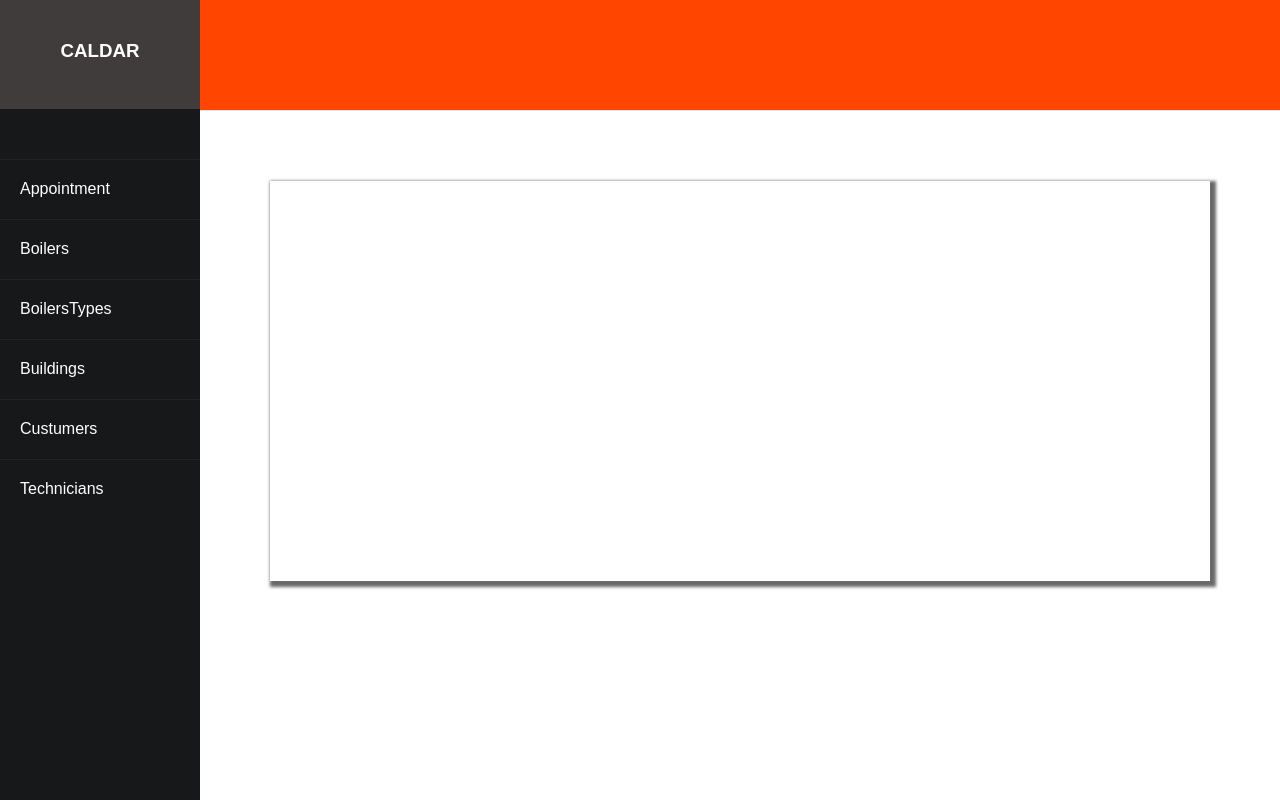
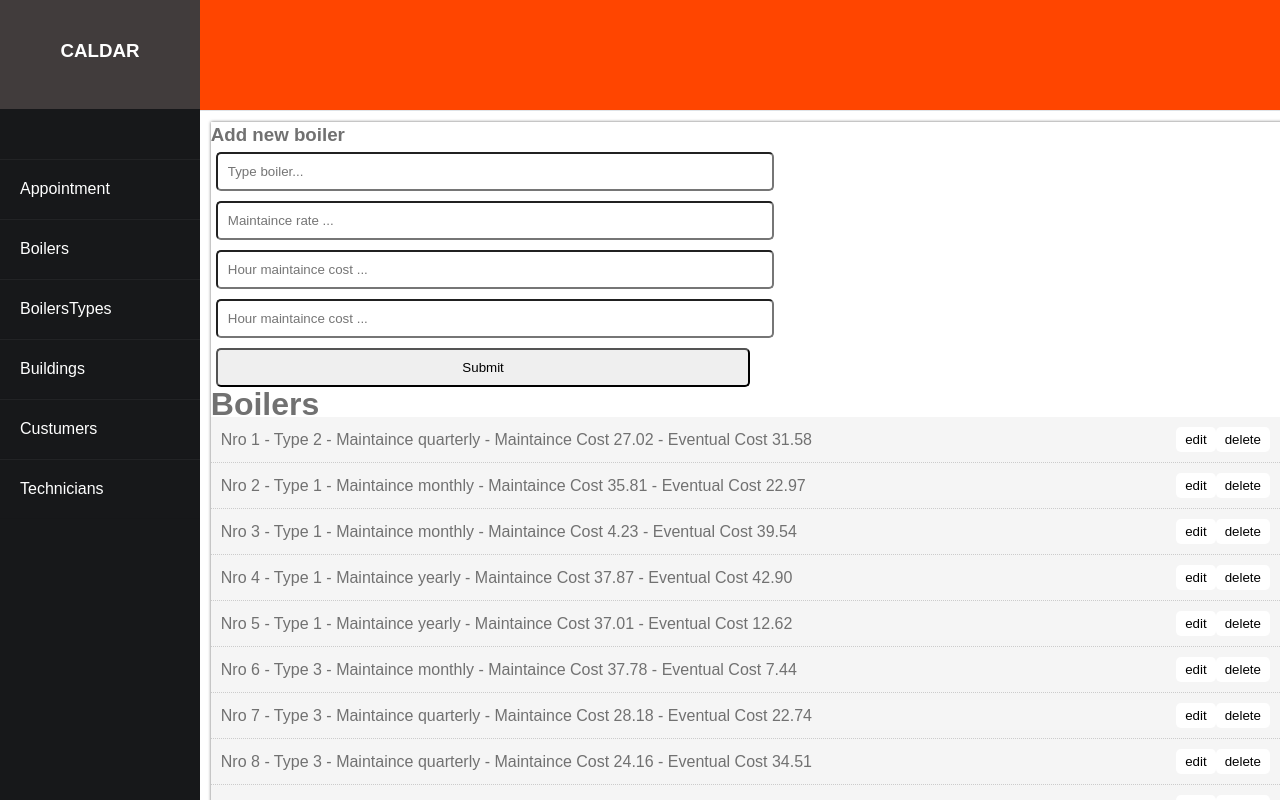
Before and after one commit to DavidArroyo92/caldar-m4-FE, a React (Create React App) app: page /boilers in a window 1280 px wide. Shown: the top 800 px of the page. Built offline with nearby package versions, Linux system fonts and the light colour scheme.

Commit message:
fist commit

```diff
--- a/package.json
+++ b/package.json
@@ -10,6 +10,7 @@
     "react-dom": "^17.0.1",
     "react-router-dom": "^5.2.0",
     "react-scripts": "4.0.1",
+    "uuid": "^8.3.2",
     "web-vitals": "^0.2.4"
   },
   "scripts": {
--- a/src/App.js
+++ b/src/App.js
@@ -1,38 +1,35 @@
-import React from 'react';
-import styles from './App.module.css';
-import Navbar from './layout/navbar/navbar';
-import Header from './layout/header/header';
-import Main from './layout/main/main';
-import Appointment from './components/appointment';
-import Boilers from './components/boilers';
-import BoilersTypes from './components/boilersTypes';
-import Buildings from './components/buildings';
-import Custumers from './components/custumers';
-import Technicians from './components/technicians';
-import {BrowserRouter as Router, Switch, Route} from 'react-router-dom'
-
+import React from "react";
+import styles from "./App.module.css";
+import Navbar from "./layout/navbar/navbar";
+import Header from "./layout/header/header";
+import Appointment from "./components/appointment";
+import Boilers from "./components/Boilers/Boilers";
+import BoilersTypes from "./components/boilersTypes";
+import Buildings from "./components/buildings";
+import Custumers from "./components/custumers";
+import Technicians from "./components/technicians";
+import { BrowserRouter as Router, Switch, Route } from "react-router-dom";
 
 function App() {
   return (
-   <Router>
+    <Router>
       <div className="App">
         <div className={styles.wrapper}>
-        <Navbar/>
+          <Navbar />
           <div className={styles.mainContent}>
-            <Header/>
-            <Main/>
+            <Header />
+            <Switch>
+              <Route path="appoinment" component={Appointment} />
+              <Route path="/boilers" component={Boilers} />
+              <Route path="boilersTypes" component={BoilersTypes} />
+              <Route path="buildings" component={Buildings} />
+              <Route path="custumers" component={Custumers} />
+              <Route path="technicians" component={Technicians} />
+            </Switch>
           </div>
         </div>
-        <Switch>
-          <Route path="appoinment" component={Appointment}/>
-          <Route path="boilers" component={Boilers}/>
-          <Route path="boilersTypes" component={BoilersTypes}/>
-          <Route path="buildings" component={Buildings}/>
-          <Route path="custumers" component={Custumers}/>
-          <Route path="technicians" component={Technicians} />
-        </Switch>
       </div>
-   </Router>
+    </Router>
   );
 }
 
--- /dev/null
+++ b/src/components/Boilers/AddBoiler.js
@@ -0,0 +1,117 @@
+import React, { Component } from "react";
+import PropTypes from "prop-types";
+
+export class AddBoiler extends Component {
+  state = {
+    id: "",
+    typeId: "",
+    maintainceRate: "",
+    hourMaintainceCost: "",
+    hourEventualCost: "",
+  };
+
+  componentDidUpdate(prevProps, prevState) {
+    if (this.props.boilerEdit !== prevProps.boilerEdit) {
+      this.handleEdit(this.props.boilerEdit);
+    }
+  }
+
+  handleEdit = (boilerEdit) => {
+    this.setState({
+      id: boilerEdit.id,
+      typeId: boilerEdit.typeId,
+      maintainceRate: boilerEdit.maintainceRate,
+      hourMaintainceCost: boilerEdit.hourMaintainceCost,
+      hourEventualCost: boilerEdit.hourEventualCost,
+    });
+  };
+  onSubmit = (e) => {
+    e.preventDefault();
+    if (this.state.id) {
+      this.props.updateBoiler(
+        this.state.id,
+        this.state.typeId,
+        this.state.maintainceRate,
+        this.state.hourMaintainceCost,
+        this.state.hourEventualCost
+      );
+    } else {
+      this.props.addBoiler(
+        this.state.typeId,
+        this.state.maintainceRate,
+        this.state.hourMaintainceCost,
+        this.state.hourEventualCost
+      );
+    }
+    this.setState({
+      id: "",
+      typeId: "",
+      maintainceRate: "",
+      hourMaintainceCost: "",
+      hourEventualCost: "",
+    });
+  };
+
+  onChange = (e) => this.setState({ [e.target.name]: e.target.value });
+
+  render() {
+    return (
+      <div>
+        <h3>{this.state.id ? "Edit boiler" : "Add new boiler"}</h3>
+        <form onSubmit={this.onSubmit}>
+          <input type="hidden" name="id" value={this.state.id} />
+          <input
+            type="text"
+            name="typeId"
+            style={inputStyle}
+            placeholder="Type boiler..."
+            value={this.state.typeId}
+            onChange={this.onChange}
+          />
+          <input
+            type="text"
+            name="maintainceRate"
+            style={inputStyle}
+            placeholder="Maintaince rate ..."
+            value={this.state.maintainceRate}
+            onChange={this.onChange}
+          />
+          <input
+            type="text"
+            name="hourMaintainceCost"
+            style={inputStyle}
+            placeholder="Hour maintaince cost ..."
+            value={this.state.hourMaintainceCost}
+            onChange={this.onChange}
+          />
+          <input
+            type="text"
+            name="hourEventualCost"
+            style={inputStyle}
+            placeholder="Hour maintaince cost ..."
+            value={this.state.hourEventualCost}
+            onChange={this.onChange}
+          />
+
+          <input type="submit" value="Submit" style={inputStyle} />
+        </form>
+      </div>
+    );
+  }
+}
+
+// PropTypes
+AddBoiler.propTypes = {
+  addBoiler: PropTypes.func.isRequired,
+  updateBoiler: PropTypes.func.isRequired,
+  boilerEdit: PropTypes.object,
+};
+
+const inputStyle = {
+  padding: "10px",
+  width: "50%",
+  margin: "5px",
+  borderRadius: "5px",
+};
+
+export default AddBoiler;
--- /dev/null
+++ b/src/components/Boilers/BoilerItem.js
@@ -0,0 +1,60 @@
+import React, { Component } from "react";
+import PropTypes from "prop-types";
+
+export class BoilerItem extends Component {
+  getStyle = () => {
+    return {
+      background: "#f5f5f5",
+      padding: "10px",
+      borderBottom: "1px #ccc dotted",
+    };
+  };
+
+  render() {
+    const {
+      id,
+      maintainceRate,
+      typeId,
+      hourMaintainceCost,
+      hourEventualCost,
+    } = this.props.boiler;
+    return (
+      <div style={this.getStyle()}>
+        <p>
+          Nro {id} - Type {typeId} - Maintaince {maintainceRate} - Maintaince
+          Cost {hourMaintainceCost} - Eventual Cost {hourEventualCost}
+          <button
+            onClick={this.props.delBoiler.bind(this, id)}
+            style={btnStyle}
+          >
+            delete
+          </button>
+          <button
+            onClick={this.props.editBoiler.bind(this, this.props.boiler)}
+            style={btnStyle}
+          >
+            edit
+          </button>
+        </p>
+      </div>
+    );
+  }
+}
+
+// PropTypes
+BoilerItem.propTypes = {
+  boiler: PropTypes.object.isRequired,
+  delBoiler: PropTypes.func.isRequired,
+};
+
+const btnStyle = {
+  background: "#fff",
+  color: "#000",
+  border: "none",
+  padding: "5px 9px",
+  borderRadius: "5px",
+  cursor: "pointer",
+  float: "right",
+};
+
+export default BoilerItem;
--- /dev/null
+++ b/src/components/Boilers/Boilers.js
@@ -0,0 +1,90 @@
+import React, { Component } from "react";
+import BoilersList from "./BoilersList";
+import AddBoiler from "./AddBoiler";
+import { v4 as uuidv4 } from "uuid";
+import styles from '../../layout/main/main.module.css'
+
+class Boilers extends Component {
+  state = {
+    boilers: [],
+    boilerEdit: null,
+  };
+
+  componentDidMount() {
+    const dataBoilers = require("../../data/boilers.json");
+    this.setState({ boilers: dataBoilers });
+  }
+
+  // Edit Boiler
+  editBoiler = (boiler) => {
+    this.setState({
+      boilerEdit: boiler,
+    });
+    window.scrollTo(0, 0);
+  };
+
+  // Update Boiler
+  updateBoiler = (
+    id,
+    typeId,
+    maintainceRate,
+    hourMaintainceCost,
+    hourEventualCost
+  ) => {
+    this.setState({
+      boilers: this.state.boilers.map((boiler) => {
+        if (boiler.id === id) {
+          boiler.typeId = typeId;
+          boiler.maintainceRate = maintainceRate;
+          boiler.hourMaintainceCost = hourMaintainceCost;
+          boiler.hourEventualCost = hourEventualCost;
+        }
+        return boiler;
+      }),
+    });
+  };
+
+  // Delete Boiler
+  delBoiler = (id) => {
+    this.setState({
+      boilers: [...this.state.boilers.filter((boiler) => boiler.id !== id)],
+    });
+  };
+
+  // Add Boiler
+  addBoiler = (
+    typeId,
+    maintainceRate,
+    hourMaintainceCost,
+    hourEventualCost
+  ) => {
+    const newBoiler = {
+      id: uuidv4(),
+      typeId,
+      maintainceRate,
+      hourMaintainceCost,
+      hourEventualCost,
+    };
+
+    this.setState({ boilers: [...this.state.boilers, newBoiler] });
+  };
+
+  render() {
+    return (
+      <div className={styles.info}>
+        <AddBoiler
+          addBoiler={this.addBoiler}
+          updateBoiler={this.updateBoiler}
+          boilerEdit={this.state.boilerEdit}
+        />
+        <BoilersList
+          boilers={this.state.boilers}
+          delBoiler={this.delBoiler}
+          editBoiler={this.editBoiler}
+        />
+      </div>
+    );
+  }
+}
+
+export default Boilers;
--- /dev/null
+++ b/src/components/Boilers/BoilersList.js
@@ -0,0 +1,30 @@
+import React, { Component } from "react";
+import PropTypes from "prop-types";
+import BoilerItem from "./BoilerItem";
+
+class BoilersList extends Component {
+  render() {
+    return (
+      <div>
+        <h1>Boilers</h1>
+        {this.props.boilers.map((boiler) => (
+          <BoilerItem
+          key={boiler.id}
+          boiler={boiler}
+          editBoiler={this.props.editBoiler}
+          delBoiler={this.props.delBoiler} />
+
+        ))}
+      </div>
+    );
+  }
+}
+
+// PropTypes
+BoilersList.propTypes = {
+  boilers: PropTypes.array.isRequired,
+  delBoiler: PropTypes.func.isRequired,
+  editBoiler: PropTypes.func.isRequired,
+};
+
+export default BoilersList;
--- /dev/null
+++ b/src/data/boilers.json
@@ -0,0 +1,72 @@
+[
+    {
+      "id": 1,
+      "typeId": 2,
+      "maintainceRate": "quarterly",
+      "hourMaintainceCost": "27.02",
+      "hourEventualCost": "31.58"
+    },
+    {
+      "id": 2,
+      "typeId": 1,
+      "maintainceRate": "monthly",
+      "hourMaintainceCost": "35.81",
+      "hourEventualCost": "22.97"
+    },
+    {
+      "id": 3,
+      "typeId": 1,
+      "maintainceRate": "monthly",
+      "hourMaintainceCost": "4.23",
+      "hourEventualCost": "39.54"
+    },
+    {
+      "id": 4,
+      "typeId": 1,
+      "maintainceRate": "yearly",
+      "hourMaintainceCost": "37.87",
+      "hourEventualCost": "42.90"
+    },
+    {
+      "id": 5,
+      "typeId": 1,
+      "maintainceRate": "yearly",
+      "hourMaintainceCost": "37.01",
+      "hourEventualCost": "12.62"
+    },
+    {
+      "id": 6,
+      "typeId": 3,
+      "maintainceRate": "monthly",
+      "hourMaintainceCost": "37.78",
+      "hourEventualCost": "7.44"
+    },
+    {
+      "id": 7,
+      "typeId": 3,
+      "maintainceRate": "quarterly",
+      "hourMaintainceCost": "28.18",
+      "hourEventualCost": "22.74"
+    },
+    {
+      "id": 8,
+      "typeId": 3,
+      "maintainceRate": "quarterly",
+      "hourMaintainceCost": "24.16",
+      "hourEventualCost": "34.51"
+    },
+    {
+      "id": 9,
+      "typeId": 2,
+      "maintainceRate": "monthly",
+      "hourMaintainceCost": "20.03",
+      "hourEventualCost": "37.23"
+    },
+    {
+      "id": 10,
+      "typeId": 2,
+      "maintainceRate": "yearly",
+      "hourMaintainceCost": "1.43",
+      "hourEventualCost": "48.41"
+    }
+  ]
--- a/src/layout/main/main.module.css
+++ b/src/layout/main/main.module.css
@@ -1,6 +1,7 @@
 .info{
-    margin: 70px;
-    height: 400px;
+    margin: 1%;
+    width: 99%;
+    height: 100%;
     color: #717171;
     line-height: 25px;
     background-color: white;
```
Also changed, not shown: 2 other files (tests, documents, lock files or other folders).
